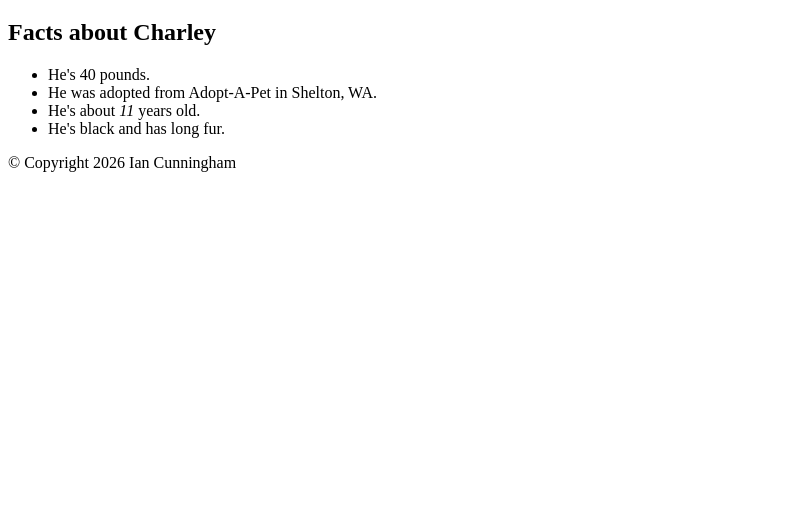
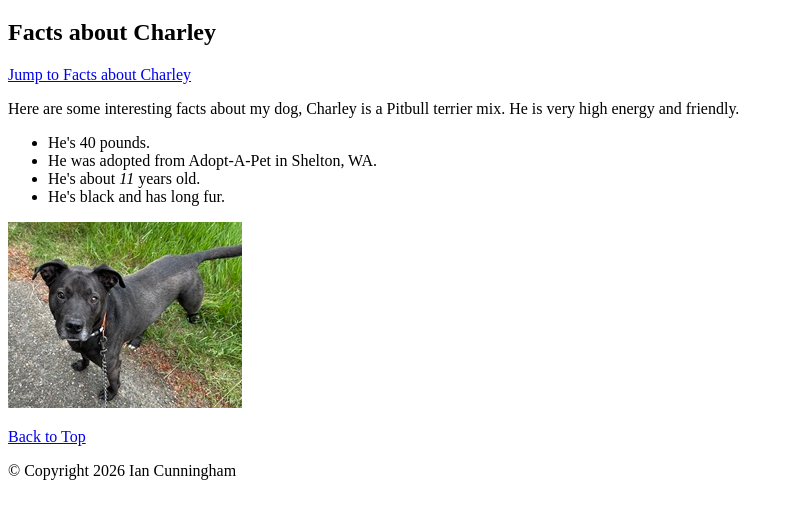
Before and after one commit to iancunningham2-netizen/icunningham-CIS_155, a plain HTML site: page Module3/index.html in a window 1280 px wide. Shown: the part 61-580 px from the top of the page, without its empty margins (0-794 px from the left). Drawn offline with Linux system fonts and the light colour scheme.

Commit message:
Module 3 HTML and links.

```diff
--- a/Module3/index.html
+++ b/Module3/index.html
@@ -7,17 +7,21 @@
 </head>
 
 <body>
-    <header>
+    <header id="top">
         <h1>Charley is my dog</h1>
     </header>
     <main>
         <h2>Facts about Charley</h2>
+        <a href="#facts">Jump to Facts about Charley</a>
+        <p>Here are some interesting facts about my dog, Charley is a Pitbull terrier mix. He is very high energy and friendly.</p>
         <ul>
             <li>He's 40 pounds.</li>
             <li>He was adopted from Adopt-A-Pet in Shelton, WA.</li>
             <li>He's about <em>11</em> years old.</li>
             <li>He's black and has long fur.</li>
         </ul>
+        <img src="images/charley.jpg" alt="Charley the dog" width="234" height="186">
+        <p><a href="#top">Back to Top</a></p>
     </main>
     <footer>&copy; Copyright 2026 Ian Cunningham</footer>
 </body>
```
Also changed, not shown: Module3/images/charley.jpg (added), 1 other file.
